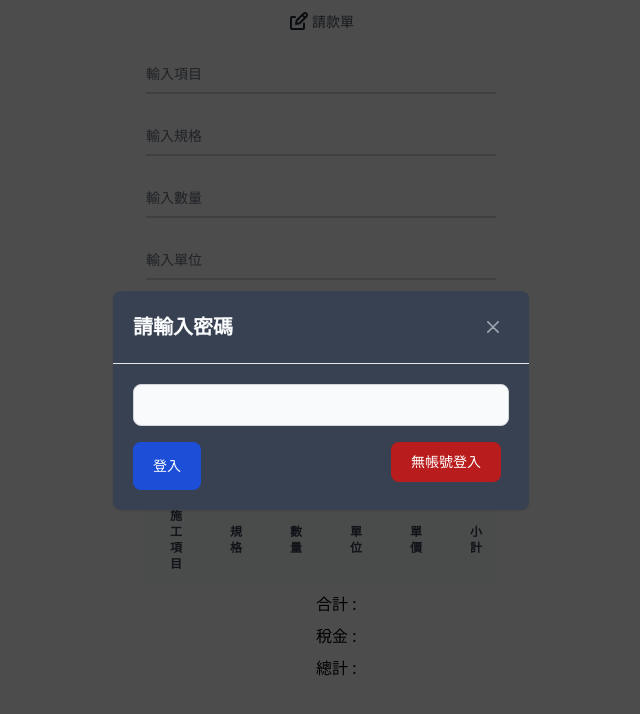
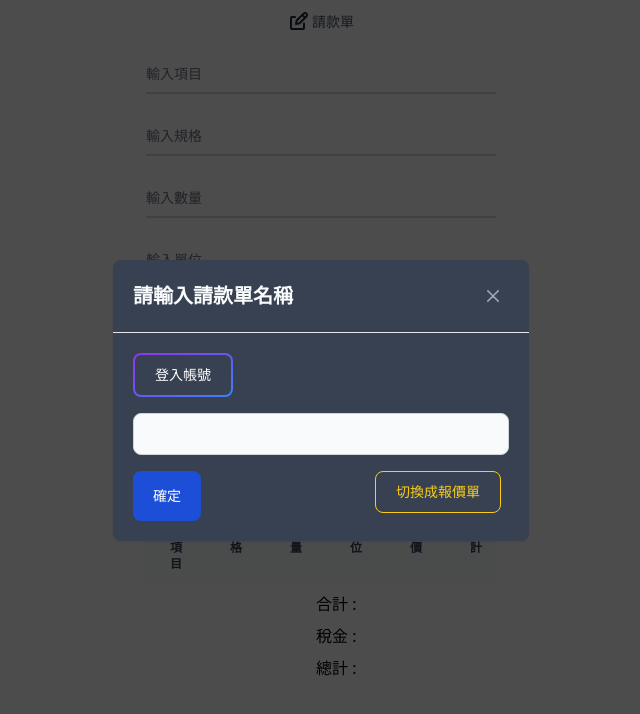
Before and after one commit to cingfong/invoice-pdf, a Vue app: page / in a window 1280 px wide. Both pictures are taken after a click on the button "請款單". Shown: the top 714 px of the page, without its empty margins (319-959 px from the left). Built offline with nearby package versions, Linux system fonts and the light colour scheme.

Commit message:
fix: 微調彈窗

```diff
--- a/src/App.vue
+++ b/src/App.vue
@@ -1,6 +1,5 @@
 <script setup lang="ts">
-import type { Ref } from "vue";
-import { ref, computed } from "vue";
+import { ref, computed, Ref } from "vue";
 // import CustomButton from "./components/atomic/CustomButton.vue";
 import OrderTable from "./components/OrderTable.vue";
 import OrderForm from "./components/OrderForm.vue";
@@ -9,6 +8,7 @@
 import { formData } from "./composables/formData";
 
 const orderList: Ref<formData[]> = ref([]);
+const formName = ref("");
 
 function addOrder(data: formData): void {
   orderList.value.push(data);
@@ -28,7 +28,7 @@
 <template>
   <div class="min-h-[100vh]">
     <div class="w-full min-h-full flex items-center flex-col">
-      <HistoryModal />
+      <HistoryModal v-model:form-name="formName" />
       <OrderForm @add-order="addOrder" class="w-[350px]" />
       <!-- <CustomButton :class="'bg-red-500'">生成 PDF</CustomButton> -->
       <OrderTable class="w-[350px]" :order-list="orderList"></OrderTable>
--- a/src/components/HistoryModal.vue
+++ b/src/components/HistoryModal.vue
@@ -1,11 +1,23 @@
 <script lang="ts" setup>
 import { ref } from "vue";
+
 const isShow = ref(false);
+const formName = defineModel("formName");
+const loginIsShow = ref(false);
+
 function toggle(val?: boolean) {
   if (val !== undefined) {
     isShow.value = val;
   } else {
     isShow.value = !isShow.value;
+  }
+}
+
+function loginShow(val?: boolean) {
+  if (val !== undefined) {
+    loginIsShow.value = val;
+  } else {
+    loginIsShow.value = !loginIsShow.value;
   }
 }
 </script>
@@ -33,7 +45,7 @@
         d="m14.304 4.844 2.852 2.852M7 7H4a1 1 0 0 0-1 1v10a1 1 0 0 0 1 1h11a1 1 0 0 0 1-1v-4.5m2.409-9.91a2.017 2.017 0 0 1 0 2.853l-6.844 6.844L8 14l.713-3.565 6.844-6.844a2.015 2.015 0 0 1 2.852 0Z"
       />
     </svg>
-    請款單
+    {{ formName }}請款單
   </button>
 
   <!-- Main modal -->
@@ -48,11 +60,11 @@
         <div
           class="flex items-center justify-between p-4 md:p-5 border-b rounded-t dark:border-gray-600"
         >
-          <h3 class="text-xl font-semibold text-gray-50">請輸入密碼</h3>
+          <h3 class="text-xl font-semibold text-gray-50">請輸入請款單名稱</h3>
           <button
             type="button"
             class="end-2.5 text-gray-400 bg-transparent hover:bg-gray-200 hover:text-gray-900 rounded-lg text-sm w-8 h-8 ms-auto inline-flex justify-center items-center dark:hover:bg-gray-600 dark:hover:text-white"
-            @click="toggle(false)"
+            @click="() => toggle(false)"
           >
             <svg
               class="w-3 h-3"
@@ -73,29 +85,41 @@
           </button>
         </div>
         <div class="p-4 md:p-5">
-          <form class="space-y-4" action="#">
+          <h1 v-show="loginIsShow" class="text-xl font-semibold text-gray-50">
+            請輸入密碼
+          </h1>
           <div>
+            <button
+              class="relative inline-flex items-center justify-center p-0.5 mb-4 me-2 overflow-hidden text-sm font-medium text-white rounded-lg group bg-gradient-to-br from-purple-600 to-blue-500 group-hover:from-purple-600 group-hover:to-blue-500 hover:text-white dark:text-white focus:ring-4 focus:outline-none focus:ring-blue-300 dark:focus:ring-blue-800"
+              @click="loginShow(true)"
+            >
+              <span
+                class="relative px-5 py-2.5 transition-all ease-in duration-75 bg-gray-700 dark:bg-gray-900 rounded-md group-hover:bg-opacity-0"
+              >
+                登入帳號
+              </span>
+            </button>
             <input
-                name="password"
+              name="name"
+              v-model="formName"
               class="bg-gray-50 border border-gray-300 text-gray-900 text-sm rounded-lg focus:ring-blue-500 focus:border-blue-500 block w-full p-2.5 dark:bg-gray-600 dark:border-gray-500 dark:placeholder-gray-400 dark:text-white"
               required
             />
           </div>
-            <div class="flex justify-between">
+          <div class="mt-4 flex justify-between">
             <button
               type="submit"
               class="text-white bg-blue-700 hover:bg-blue-800 focus:ring-4 focus:outline-none focus:ring-blue-300 font-medium rounded-lg text-sm px-5 py-2.5 text-center dark:bg-blue-600 dark:hover:bg-blue-700 dark:focus:ring-blue-800"
             >
-                登入
+              確定
             </button>
             <button
-                type="submit"
-                class="focus:outline-none text-white bg-red-700 hover:bg-red-800 focus:ring-4 focus:ring-red-300 font-medium rounded-lg text-sm px-5 py-2.5 me-2 mb-2 dark:bg-red-600 dark:hover:bg-red-700 dark:focus:ring-red-900"
+              type="button"
+              class="text-yellow-400 hover:text-white border border-yellow-400 hover:bg-yellow-500 focus:ring-4 focus:outline-none focus:ring-yellow-300 font-medium rounded-lg text-sm px-5 py-2.5 text-center me-2 mb-2 dark:border-yellow-300 dark:text-yellow-300 dark:hover:text-white dark:hover:bg-yellow-400 dark:focus:ring-yellow-900"
             >
-                無帳號登入
+              切換成報價單
             </button>
           </div>
-          </form>
         </div>
       </div>
     </div>
```
Lines whose indentation alone changed are shown as unchanged.
